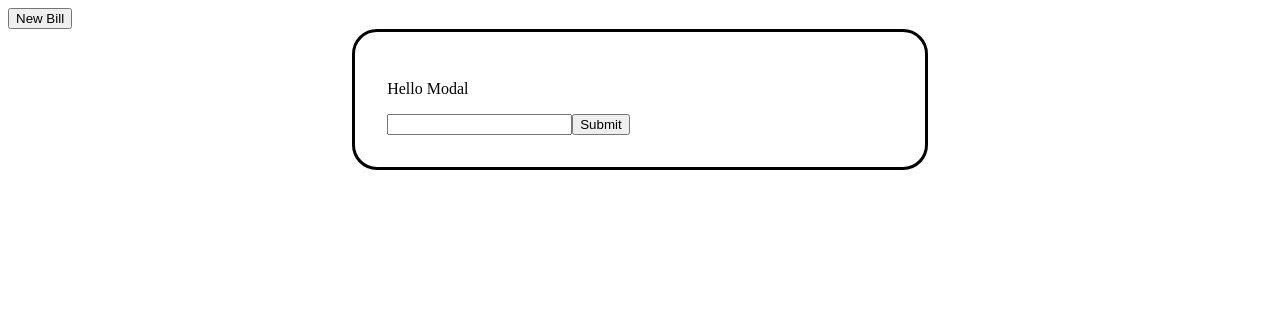
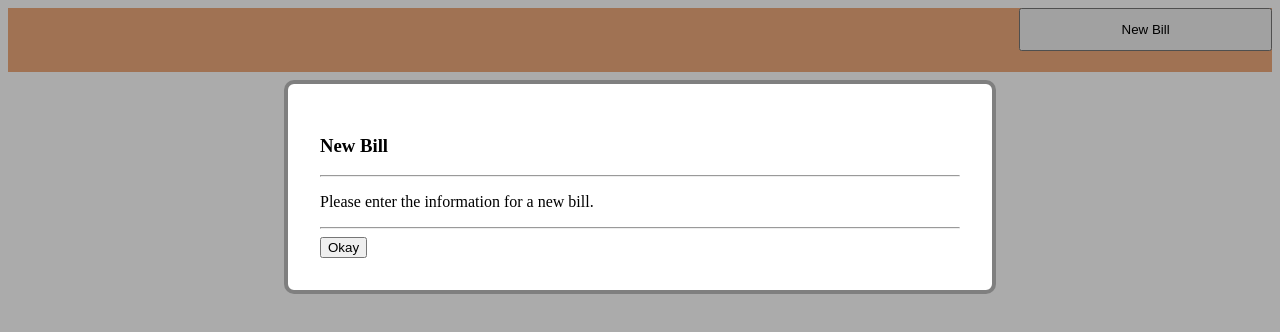
Before and after one commit to JohnPark86/BillsMan, a React app: page / in a window 1280 px wide. Both pictures are taken after a click on the button "New Bill". Shown: the top 332 px of the page. Built offline with nearby package versions, Linux system fonts and the light colour scheme.

Commit message:
use reach modal with react spring. more fine tuning

```diff
--- a/package.json
+++ b/package.json
@@ -25,6 +25,7 @@
 		"@babel/core": "^7.7.7",
 		"@babel/preset-env": "^7.7.7",
 		"@babel/preset-react": "^7.7.4",
+		"@reach/dialog": "^0.7.3",
 		"babel": "^6.23.0",
 		"babel-loader": "^8.0.6",
 		"css-loader": "^3.4.2",
@@ -32,6 +33,7 @@
 		"node-sass": "^4.13.1",
 		"react": "^16.12.0",
 		"react-dom": "^16.12.0",
+		"react-spring": "^8.0.27",
 		"sass-loader": "^8.0.2",
 		"style-loader": "^1.1.3",
 		"webpack": "^4.41.5",
--- a/src/js/App.js
+++ b/src/js/App.js
@@ -1,12 +1,11 @@
 import React, { useState, useEffect } from 'react';
 import Input from './components/Input';
-import NewBillButton from './components/NewBillButton';
-import NewBillModal from './components/NewBillModal';
+import Header from './components/Header'
 
 const App = () => {
 	return (
 		<>
-			<NewBillButton />
+			<Header />
 		</>
 	);
 };
--- /dev/null
+++ b/src/js/components/Header.jsx
@@ -0,0 +1,22 @@
+import React, { useState, useEffect } from 'react';
+
+import NewBillButton from './NewBillButton';
+
+const headerStyle = {
+    backgroundColor : '#EEAA7B',
+    height: '4em',
+    display: 'grid',
+    gridTemplateColumns: 'auto 20%'
+}
+
+const Header = (props) => {
+
+	return (
+		<div style={headerStyle}>
+            <div />
+			<NewBillButton />
+		</div>
+	);
+};
+
+export default Header;
--- a/src/js/components/NewBillButton.jsx
+++ b/src/js/components/NewBillButton.jsx
@@ -12,7 +12,7 @@ const NewBillButton = () => {
 		return (
 			<>
 				<button onClick={showModal}>New Bill</button>
-				<NewBillModal />
+				<NewBillModal isVisible={isVisible} showModal={showModal} />
 			</>
 		);
 	} else {
--- a/src/js/components/NewBillModal.jsx
+++ b/src/js/components/NewBillModal.jsx
@@ -1,30 +1,58 @@
 import React, { useState, useEffect } from 'react';
-import ReactDOM from 'react-dom';
+import { Dialog, DialogOverlay, DialogContent } from '@reach/dialog';
+import { useTransition, animated } from 'react-spring';
+import '@reach/dialog/styles.css';
 import Input from './Input';
 
-const modalBorder = {
-	border: '3px solid black',
-	width: '40%',
-	margin: 'auto',
-	borderRadius: '25px',
-	top: '10em',
-	padding: '2em'
-};
+const NewBillModal = (props) => {
+	const AnimatedDialogOverlay = animated(DialogOverlay);
+	const AnimatedDialogContent = animated(DialogContent);
+	const transitions = useTransition(props.isVisible, null, {
+		from: { opacity: 0, y: -20 },
+		enter: { opacity: 1, y: 0 },
+		leave: { opacity: 0, y: 10 }
+	});
 
-const modalBackdrop = {
-    height: '100%',
-    width: '100%',
-    backgroundColor: 'black',
-    opacity: '60%'
-}
+	const closeModal = () => {
+		props.showModal();
+	};
 
-const NewBillModal = () => {
 	return (
 		<div>
-			<div style={modalBorder}>
-				<p>Hello Modal</p>
-				<Input />
-			</div>
+			{transitions.map(
+				({ item, key, props: styles }) =>
+					item && (
+						<AnimatedDialogOverlay
+							style={{ opacity: styles.opacity }}
+						>
+							<AnimatedDialogContent
+								style={{
+									transform: styles.y.interpolate(
+										(value) =>
+											`translate3d(0px, ${value}px, 0px)`
+									),
+									border: '4px solid hsla(0, 0%, 0%, 0.5)',
+									borderRadius: 10
+								}}
+							>
+								<div>
+									<h3>New Bill </h3>
+									<hr />
+									<p>
+										Please enter the information for a new
+										bill.
+									</p>
+									<hr />
+									<div>
+										<button onClick={closeModal}>
+											Okay
+										</button>
+									</div>
+								</div>
+							</AnimatedDialogContent>
+						</AnimatedDialogOverlay>
+					)
+			)}
 		</div>
 	);
 };
--- /dev/null
+++ b/src/scss/app.scss
@@ -0,0 +1,9 @@
+body{
+  //  background-color: #81D4FA;
+}
+
+.fade
+{
+  background: #000000;
+  opacity: 0.5;
+}
--- a/webpack.config.js
+++ b/webpack.config.js
@@ -34,7 +34,7 @@ module.exports = {
 				loader: 'babel-loader'
 			},
 			{
-				test: /\.s[ac]ss$/i,
+				test: /\.s[ac]ss|.css$/i,
 				use: [
 					// Creates `style` nodes from JS strings
 					'style-loader',
```
Also changed, not shown: 3 other files (tests, documents, lock files or other folders).
